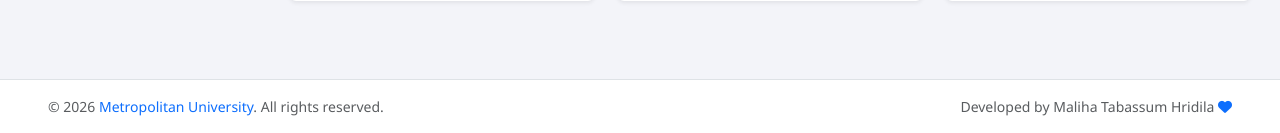
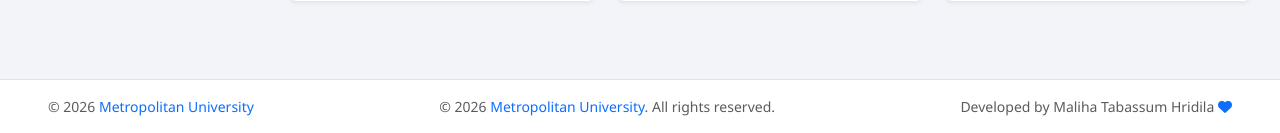
Before and after one commit to 242-115-155/student_result_management, a PHP site: page /admin_dashboard.php in a window 1280 px wide. Shown: the part 1364-1497 px from the top of the page. Run offline with PHP 8.4, Linux system fonts and the light colour scheme; a user stored in the database is signed in; data comes from the database, SQL or seed files in the repository.

Commit message:
Update admin_dashboard.php

```diff
--- a/admin_dashboard.php
+++ b/admin_dashboard.php
@@ -22,7 +22,7 @@ $total_results = $total_results_res->fetch_row()[0];
 $total_teachers_res = $conn->query("SELECT COUNT(*) FROM teacher");
 $total_teachers = $total_teachers_res->fetch_row()[0];
 
-// গ্রেড ডিস্ট্রিবিউশন কাউন্ট করার কুয়েরি
+
 $grades_to_check = ['A+', 'A', 'A-', 'B+', 'B', 'C', 'D', 'F'];
 $grade_counts = [];
 
@@ -31,7 +31,7 @@ foreach ($grades_to_check as $g) {
     $grade_counts[$g] = $g_res ? $g_res->fetch_row()[0] : 0;
 }
 
-// জাভাস্ক্রিপ্টে ব্যবহারের জন্য ডেটা প্রস্তুত করা
+
 $js_grade_labels = json_encode(array_keys($grade_counts));
 $js_grade_data = json_encode(array_values($grade_counts));
 
@@ -314,6 +314,7 @@ foreach ($batch_data as $row) {
     <!-- Footer Area -->
     <footer class="bg-white py-3 border-top mt-5 small text-muted">
         <div class="container-fluid px-5 d-flex justify-content-between">
+            <span>© <?php echo date('Y'); ?> <a href="#" class="text-decoration-none">Metropolitan University</a></span>
             <span>© <?php echo date('Y'); ?> <a href="#" class="text-decoration-none">Metropolitan University</a>. All rights reserved.</span>
             <span>Developed by Maliha Tabassum Hridila <i class="fa-solid fa-heart text-primary"></i></span>
         </div>
@@ -361,15 +362,15 @@ foreach ($batch_data as $row) {
         // Event triggers for 'Manage Teachers'
         $(document).on('click', '#nav-teachers, #action-manage-teachers', function(e) {
         e.preventDefault();
-        updateActiveTab('#nav-teachers'); // সাইডবারে টিচার ট্যাব একটিভ করবে
+        updateActiveTab('#nav-teachers');
         loadPageContent('admin_manage_teachers.php');
         });
 
         // Event triggers for 'Manage Courses'
         $(document).on('click', '#nav-courses, #action-manage-courses', function(e) {
         e.preventDefault();
-        updateActiveTab('#nav-courses'); // সাইডবারে কোর্স ট্যাব একটিভ করবে
-        loadPageContent('admin_manage_courses.php'); // ড্যাশবোর্ডের ভেতর কোর্স পেজ লোড করবে
+        updateActiveTab('#nav-courses');
+        loadPageContent('admin_manage_courses.php');
         });
 
         // Event triggers for 'Manage Batches'
@@ -402,13 +403,13 @@ $       (document).on('click', '#nav-results', function(e) {
 
         const ctxLine = document.getElementById('resultsLineChart').getContext('2d');
 new Chart(ctxLine, {
-    type: 'bar', // গ্রেড ডিস্ট্রিবিউশন বার চার্টে দেখতে বেশি সুন্দর লাগে, চাইলে 'line' ও রাখতে পারেন
+    type: 'bar',
     data: {
-        labels: <?php echo $js_grade_labels; ?>, // ডাটাবেজ থেকে আসা গ্রেড (A+, A, A-...)
+        labels: <?php echo $js_grade_labels; ?>,
         datasets: [{
             label: 'Total Students',
-            data: <?php echo $js_grade_data; ?>, // ডাটাবেজের আসল স্টুডেন্ট সংখ্যা
-            backgroundColor: 'rgba(13, 110, 253, 0.4)', // সুন্দর নীল রঙ
+            data: <?php echo $js_grade_data; ?>,
+            backgroundColor: 'rgba(13, 110, 253, 0.4)',
             borderColor: 'rgba(13, 110, 253, 1)',
             borderWidth: 2,
             borderRadius: 5
@@ -417,13 +418,13 @@ new Chart(ctxLine, {
     options: {
         responsive: true,
         plugins: {
-            legend: { display: false } // লিজেন্ড হাইড রাখলাম দেখতে ক্লিন লাগবে
+            legend: { display: false }
         },
         scales: {
             y: {
                 beginAtZero: true,
                 ticks: {
-                    stepSize: 1 // ১, ২, ৩ করে সংখ্যা বাড়বে
+                    stepSize: 1
                 }
             }
         }
```
